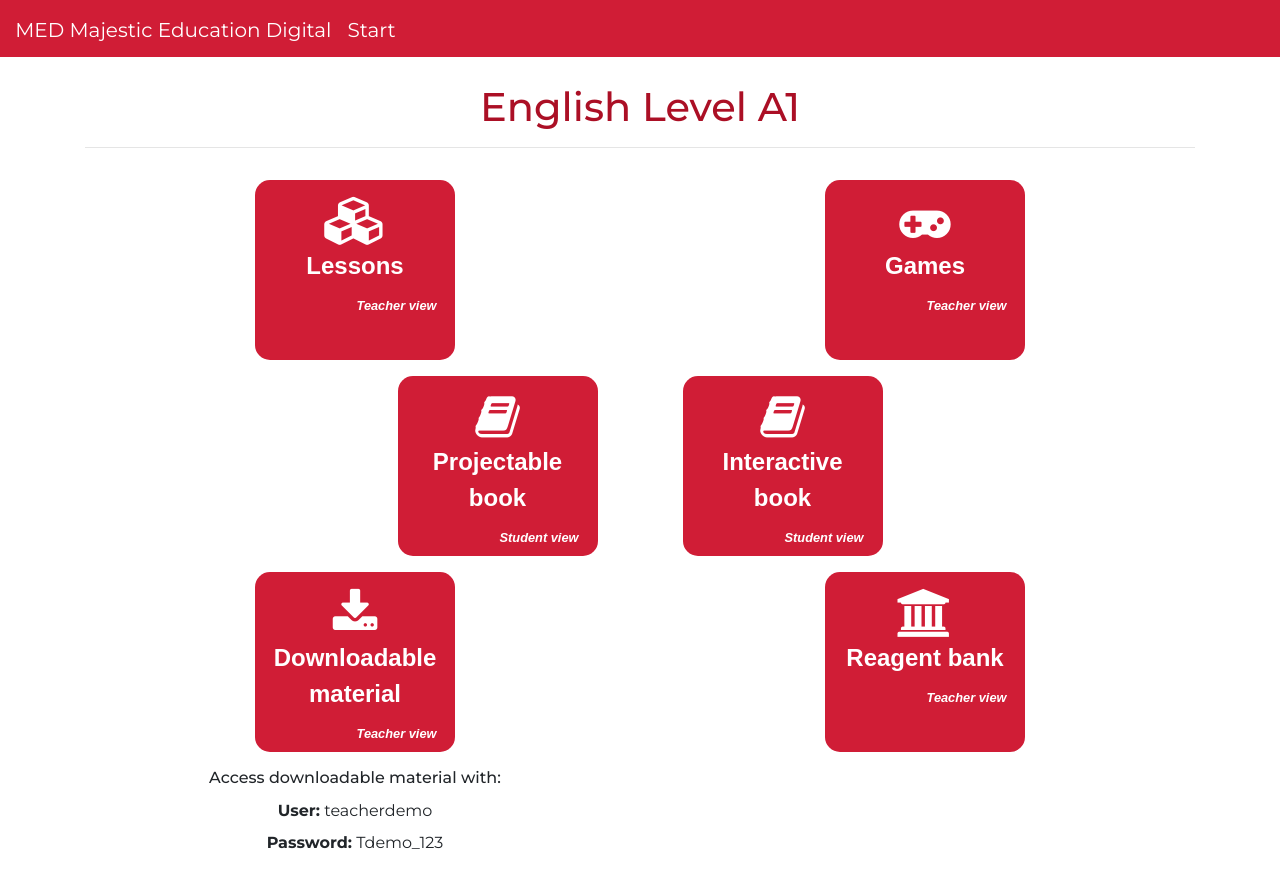
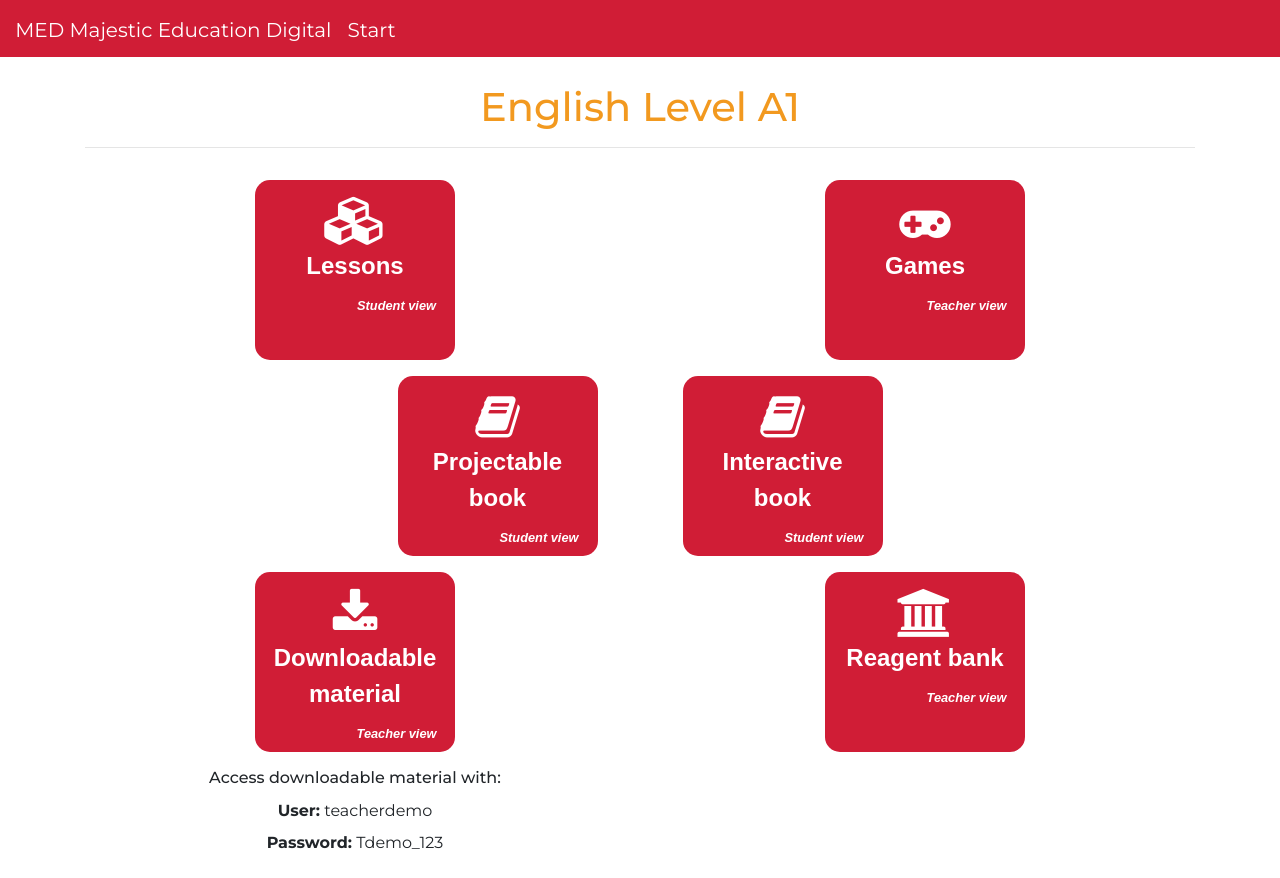
Before and after one commit to YoselynCM-IS/demo-games-interactivos, a plain HTML site: page index.html in a window 1280 px wide. Shown: the top 878 px of the page. Drawn offline with nearby package versions, Linux system fonts and the light colour scheme.

Commit message:
Actualizacion

```diff
--- a/index.html
+++ b/index.html
@@ -22,7 +22,7 @@
                 <div class="col-md-6">
                     <a id="btnAction" class="btn" href="https://agile-falls-41189.herokuapp.com/">
                         <i class="fa fa-cubes"></i><br>Lessons
-                        <label class="text-right">Teacher view</label>
+                        <label class="text-right">Student view</label>
                     </a>
                 </div>
                 <div class="col-md-6">
--- a/main.css
+++ b/main.css
@@ -82,5 +82,5 @@ body{
 
 
 .titleH1 {
-    color: var(--darkRed);
+    color: var(--amarilloF);
 }
```
